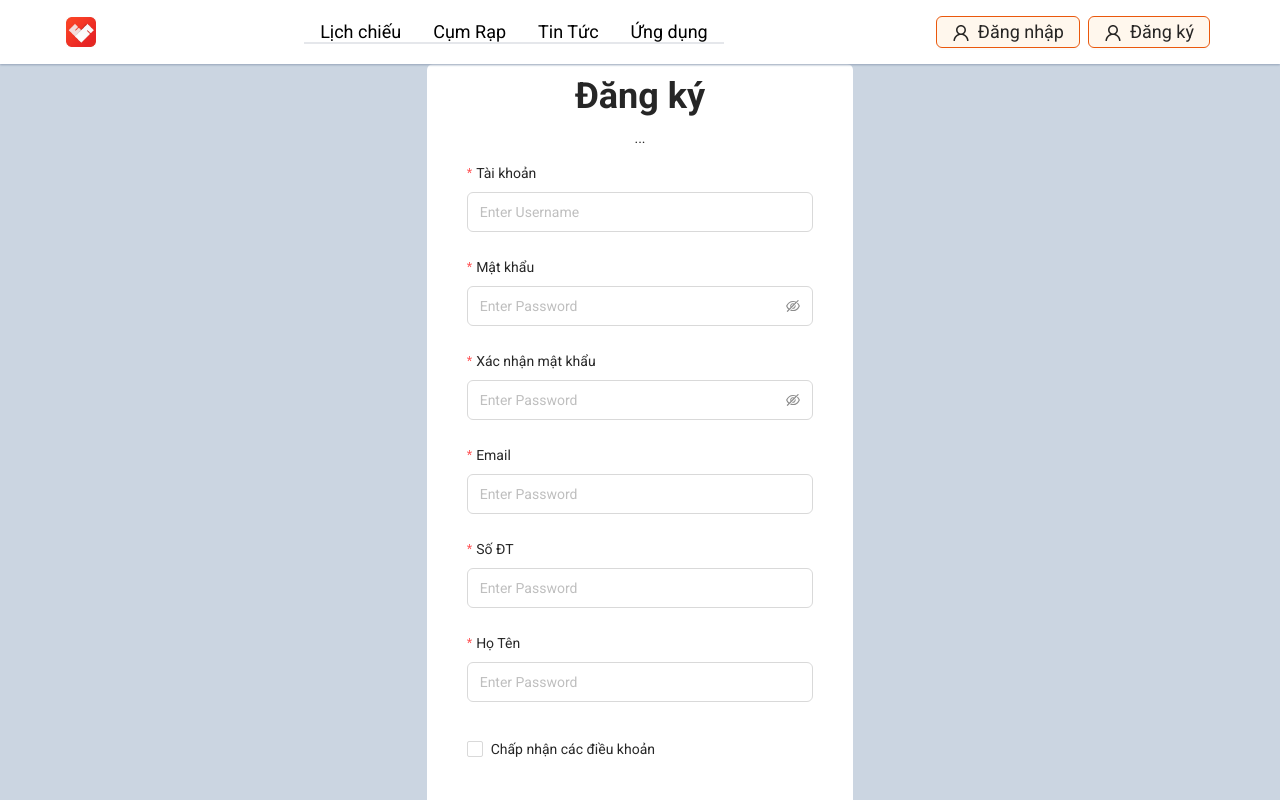
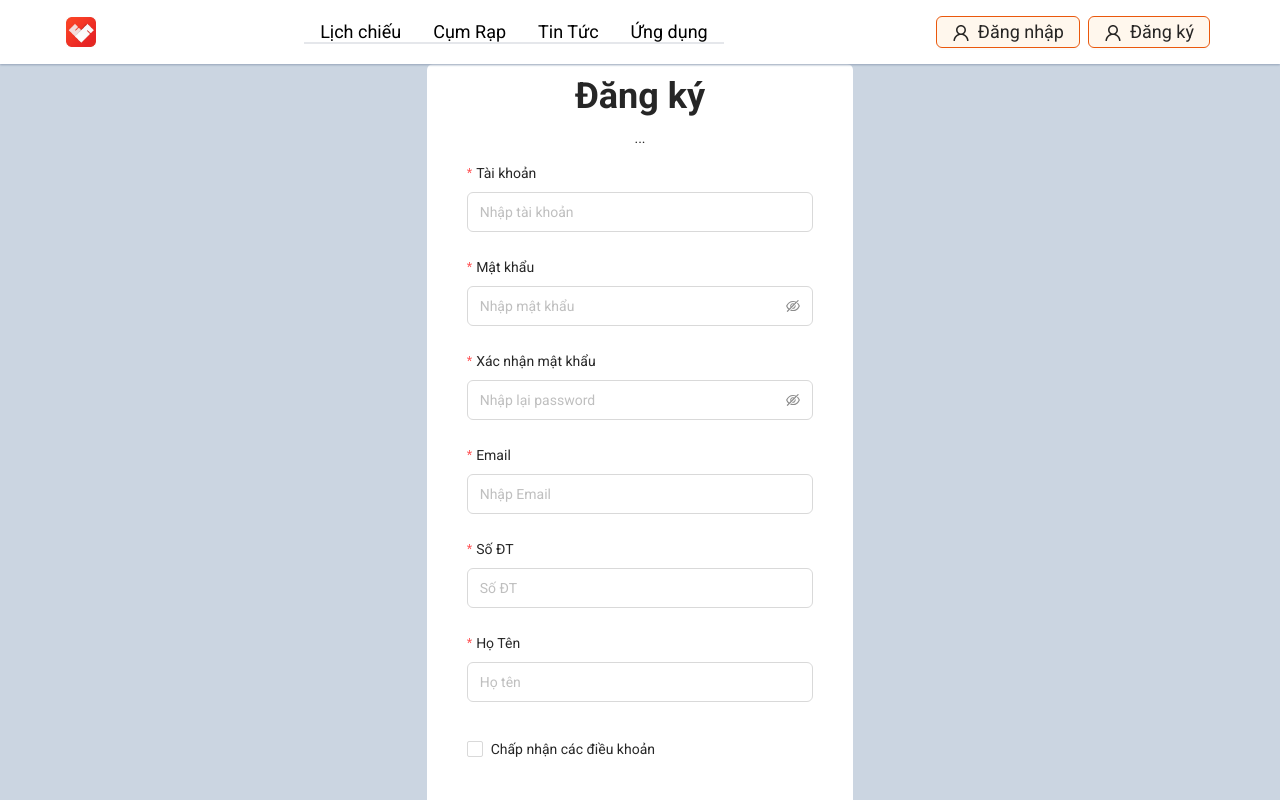
Before and after one commit to annguyen137-org/movie-booking, a React (Create React App) app: page /register in a window 1280 px wide. Shown: the top 800 px of the page. Built offline with nearby package versions, Linux system fonts and the light colour scheme.

Commit message:
done register

```diff
--- a/src/pages/Register/Register.jsx
+++ b/src/pages/Register/Register.jsx
@@ -1,14 +1,16 @@
-import React from "react";
+import React, { useEffect, useState } from "react";
 import { useDispatch, useSelector } from "react-redux";
 import { Navigate, NavLink, useNavigate } from "react-router-dom";
-import { Button, Input, Form, Checkbox, Statistic } from "antd";
+import { Button, Input, Form, Checkbox, notification } from "antd";
 import { register } from "redux/slices/authSlice";
 import * as yup from "yup";
 import { yupResolver } from "@hookform/resolvers/yup";
-import { Controller, useForm, useController } from "react-hook-form";
+import { Controller, useForm } from "react-hook-form";
+import { resetRegisterStatus } from "redux/slices/authSlice";
 
 const Register = () => {
-  window.scrollTo(0, 0);
+  // window.scrollTo(0, 0);
+  const [disableButton, setDisableButton] = useState(false);
 
   const dispatch = useDispatch();
   const navigate = useNavigate();
@@ -33,12 +35,12 @@ const Register = () => {
     email: yup.string().email("Email không đúng định dạng").required("Email không được trống!").default(""),
     soDt: yup
       .string()
-      .required("Số DT không được trống")
+      .required("Số DT không được trống!")
       .matches(/^[0-9]+$/, "Số DT không đúng định dạng")
       .default(""),
     hoTen: yup
       .string()
-      .required("Họ tên không được trống")
+      .required("Họ tên không được trống!")
       .matches(
         "^[a-zA-Z_ÀÁÂÃÈÉÊẾÌÍÒÓÔÕÙÚĂĐĨŨƠàáâãèéêìíòóôõùúăđĩũơƯĂẠẢẤẦẨẪẬẮẰẲẴẶ" +
           "ẸẺẼỀỀỂưăạảấầẩẫậắằẳẵặẹẻẽềềểếỄỆỈỊỌỎỐỒỔỖỘỚỜỞỠỢỤỦỨỪễệỉịọỏốồổỗộớờởỡợ" +
@@ -60,21 +62,41 @@ const Register = () => {
     reset,
     getFieldState,
   } = useForm({
-    mode: "onChange",
-    reValidateMode: "onChange",
+    mode: "onBlur",
     resolver: yupResolver(registationSchema),
   });
 
   const onSubmit = (values) => {
     dispatch(register(values));
-    if (isValid) {
-      reset();
+    setDisableButton(false);
+  };
+
+  const onError = () => {
+    setDisableButton(true);
+
+    if (errors) {
+      notification["error"]({ message: "Trường thông tin rỗng", description: "Vui lòng kiểm tra và nhập lại các trường thông tin" });
+    }
+  };
+
+  useEffect(() => {
+    if (isRegisterSuccess) {
+      notification["success"]({ message: "Đăng ký thành công", description: "Chuyển về trang đăng nhập sau 3s" });
+      setTimeout(() => {
+        navigate("/login");
+      }, 3000);
+      reset({ keepDefaultValues: true });
+
+      dispatch(resetRegisterStatus());
+    }
+    if (error) {
+      notification["error"]({ message: "Đăng ký thất bại", description: error });
     }
 
-    setTimeout(() => {
-      navigate("/login");
-    }, 3000);
-  };
+    if (isValid) {
+      setDisableButton(false);
+    }
+  }, [isRegisterSuccess, error, isSubmitSuccessful, isValid]);
 
   if (Object.keys(currentUser).length) {
     return <Navigate to="/" replace />;
@@ -88,18 +110,18 @@ const Register = () => {
             <h1 className="my-3 text-4xl font-bold">Đăng ký</h1>
             <p className="text-sm dark:text-gray-400">...</p>
           </div>
-          <Form autoComplete="off" onFinish={handleSubmit(onSubmit)} layout="vertical">
+          <Form autoComplete="off" onFinish={handleSubmit(onSubmit, onError)} layout="vertical">
             <Form.Item
               label="Tài khoản"
               required
               hasFeedback
-              validateStatus={errors.taiKhoan ? "error" : getFieldState("taiKhoan").invalid ? "success" : ""}
+              validateStatus={errors.taiKhoan ? "error" : ""}
               help={errors.taiKhoan?.message}
             >
               <Controller
                 control={control}
                 name="taiKhoan"
-                render={({ field }) => <Input {...field} className="w-full px-3 py-2 border rounded-md" placeholder="Enter Username" />}
+                render={({ field }) => <Input {...field} className="w-full px-3 py-2 border rounded-md" placeholder="Nhập tài khoản" />}
               />
             </Form.Item>
             <Form.Item label="Mật khẩu" required hasFeedback validateStatus={errors.matKhau ? "error" : ""} help={errors.matKhau?.message}>
@@ -107,7 +129,7 @@ const Register = () => {
                 control={control}
                 name="matKhau"
                 render={({ field }) => (
-                  <Input.Password {...field} className="w-full px-3 py-2 border rounded-md" placeholder="Enter Password" />
+                  <Input.Password {...field} className="w-full px-3 py-2 border rounded-md" placeholder="Nhập mật khẩu" />
                 )}
               />
             </Form.Item>
@@ -122,16 +144,29 @@ const Register = () => {
                 control={control}
                 name="confirmPassword"
                 render={({ field }) => (
-                  <Input.Password className="w-full px-3 py-2 border rounded-md" placeholder="Enter Password" {...field} />
+                  <Input.Password className="w-full px-3 py-2 border rounded-md" placeholder="Nhập lại password" {...field} />
                 )}
               />
             </Form.Item>
-            <Form.Item label="Email" required hasFeedback validateStatus={errors.email ? "error" : ""} help={errors.email?.message}>
+            <Form.Item
+              label="Email"
+              required
+              hasFeedback
+              validateStatus={errors.email ?? error ? "error" : ""}
+              help={errors.email?.message ?? error}
+            >
               <Controller
                 control={control}
                 name="email"
                 render={({ field }) => (
-                  <Input autoComplete="email" className="w-full px-3 py-2 border rounded-md" placeholder="Enter Password" {...field} />
+                  <Input
+                    onFocus={() => {
+                      dispatch(resetRegisterStatus());
+                    }}
+                    className="w-full px-3 py-2 border rounded-md"
+                    placeholder="Nhập Email"
+                    {...field}
+                  />
                 )}
               />
             </Form.Item>
@@ -139,22 +174,22 @@ const Register = () => {
               <Controller
                 control={control}
                 name="soDt"
-                render={({ field }) => <Input className="w-full px-3 py-2 border rounded-md" placeholder="Enter Password" {...field} />}
+                render={({ field }) => <Input className="w-full px-3 py-2 border rounded-md" placeholder="Số ĐT" {...field} />}
               />
             </Form.Item>
             <Form.Item label="Họ Tên" required hasFeedback validateStatus={errors.hoTen ? "error" : ""} help={errors.hoTen?.message}>
               <Controller
                 control={control}
                 name="hoTen"
-                render={({ field }) => <Input className="w-full px-3 py-2 border rounded-md" placeholder="Enter Password" {...field} />}
+                render={({ field }) => <Input className="w-full px-3 py-2 border rounded-md" placeholder="Họ tên" {...field} />}
               />
             </Form.Item>
             <Form.Item required hasFeedback>
               <Controller
                 control={control}
                 name="acceptTerms"
-                render={({ field: { name, onChange, ref } }) => (
-                  <Checkbox name={name} onChange={onChange} ref={ref} className="mt-3">
+                render={({ field: { name, onChange, ref, value } }) => (
+                  <Checkbox name={name} onChange={(e) => onChange(e.target.checked)} checked={value} ref={ref} className="mt-3">
                     <p className={errors.acceptTerms && "text-red-500"}>Chấp nhận các điều khoản</p>
                   </Checkbox>
                 )}
@@ -165,21 +200,10 @@ const Register = () => {
                 <div className="w-10 h-10 border-4 border-dashed rounded-full animate-spin dark:border-orange-600"></div>
               </div>
             )}
-            {isRegisterSuccess && isSubmitSuccessful && (
-              <p className="text-blue-400">
-                Đăng ký thành công! Tự động chuyển sang trang đăng nhập sau{" "}
-                {
-                  <span>
-                    <Statistic.Countdown style={{ display: "inline-block", padding: "0 5px" }} format="ss" value={Date.now() + 1000 * 5} />
-                  </span>
-                }
-                s
-              </p>
-            )}
 
             <div className="pt-5">
               <Button
-                disabled={!isValid}
+                disabled={disableButton}
                 htmlType="submit"
                 className="w-full px-8 flex justify-center items-center py-6 font-semibold rounded-md bg-orange-600 text-white transition-colors border-orange-600 hover:bg-orange-700"
               >
--- a/src/redux/slices/authSlice.js
+++ b/src/redux/slices/authSlice.js
@@ -56,6 +56,9 @@ const authSlice = createSlice({
       sessionStorage.removeItem("user");
       return { ...state, isLoggedIn: false, currentUser: {} };
     },
+    resetRegisterStatus: (state) => {
+      return { ...state, isRegisterSuccess: false, error: "" };
+    },
   },
   extraReducers: (builder) => {
     builder.addCase(login.pending, (state, action) => {
@@ -79,6 +82,6 @@ const authSlice = createSlice({
   },
 });
 
-export const { logout } = authSlice.actions;
+export const { logout, resetRegisterStatus } = authSlice.actions;
 
 export default authSlice.reducer;
```
